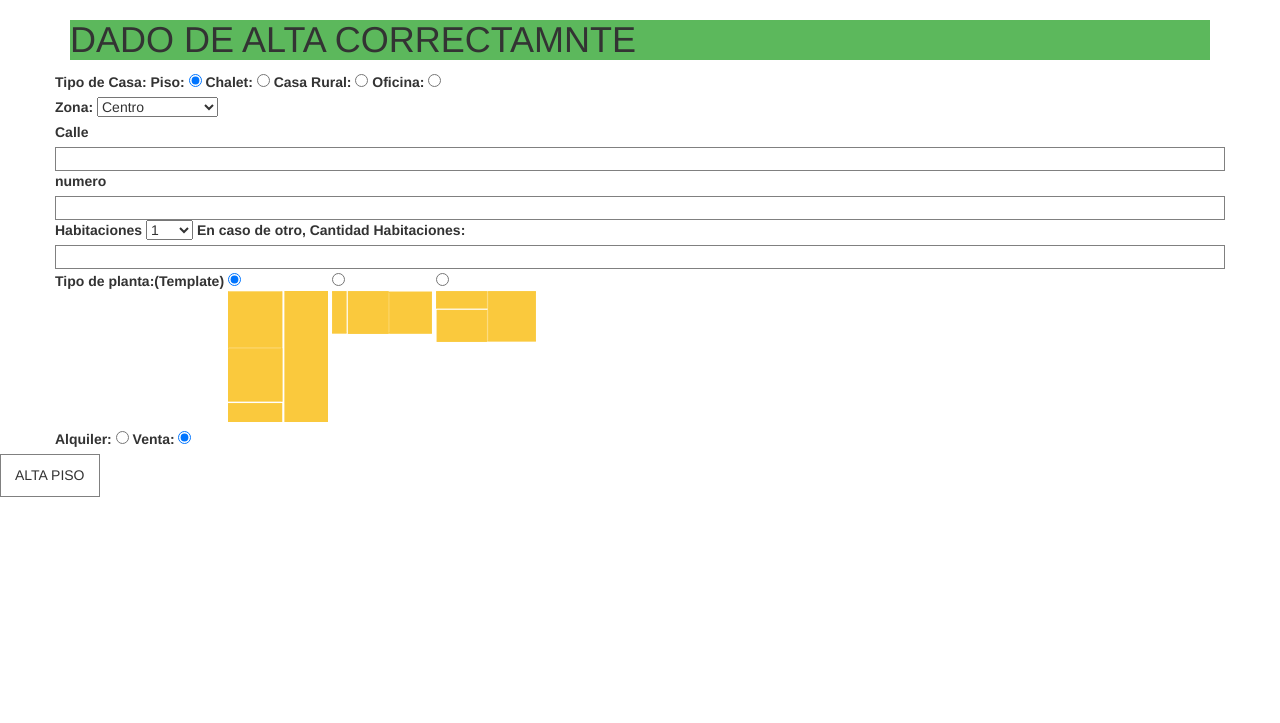
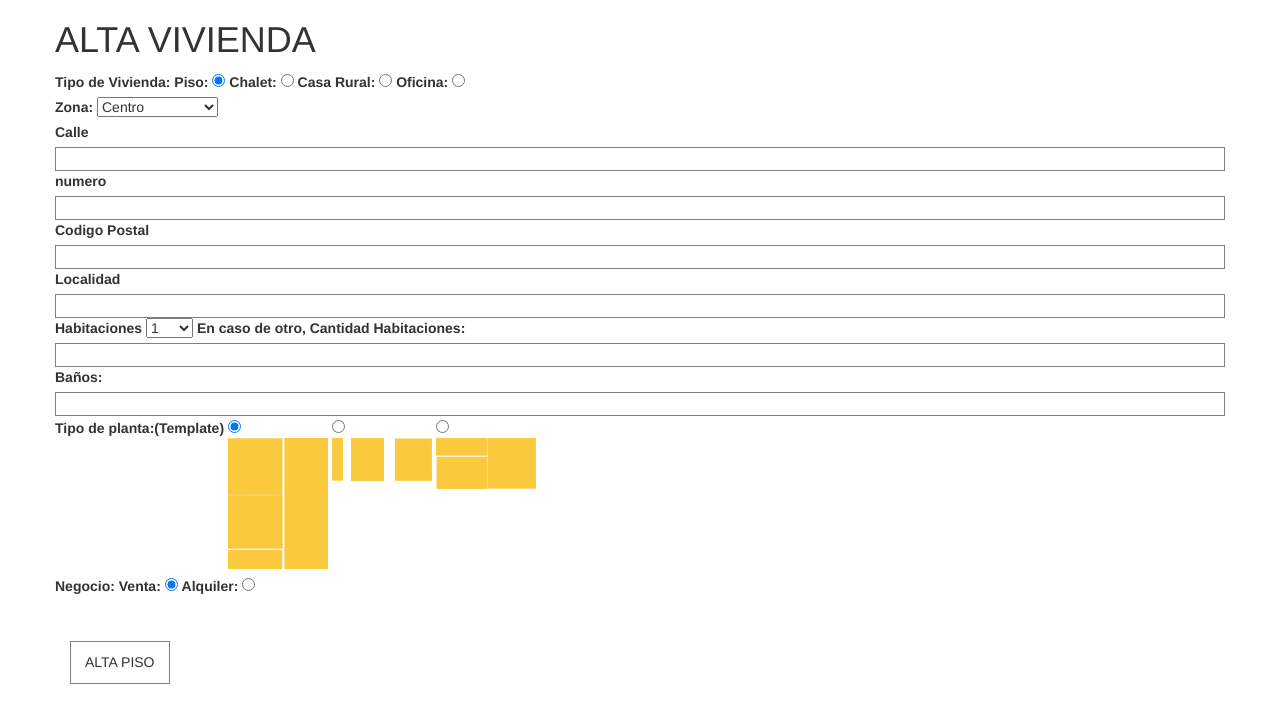
Before and after one commit to sosan/inmobiliaria, a Flask app: page /profile/alta in a window 1280 px wide. Shown: the top 723 px of the page. Run offline with Flask 2, Linux system fonts and the light colour scheme; some libraries are stand-ins or nearby versions.

Commit message:
estructura alta piso

```diff
--- a/main.py
+++ b/main.py
@@ -58,10 +58,10 @@ def recibir_alta_piso():
             request.form["numero"]
         )
         if ok == True:
-            session["mensajeerror"] = False
+            session["mensajeerror"] = 1
         else:
             # ya existe mensaje de error
-            session["mensajeerror"] = True
+            session["mensajeerror"] = 0
         pass
 
     return redirect(url_for("alta_piso"))
--- a/templates/alta_piso.html
+++ b/templates/alta_piso.html
@@ -3,19 +3,26 @@
 {% block content %}
 <div class="container">
 
-{% if session["mensajeerror"] == True%}
+{% if session["mensajeerror"] == 0%}
 <h1 class=" label-danger">YA EXISTE EL INMUEBLE</h1>
 <!-- mostrar los datos ya introducidos -->
 
-{% else %}
+{% elif session["mensajeerror"] == 1 %}
+
+{% elif session["mensajeerror"] == 2 %}
 <h1 class="  label-success">DADO DE ALTA CORRECTAMNTE</h1>
+
 {% endif %}
 
     <form action="{{url_for("recibir_alta_piso") }}" method="POST">
+        <div class="row">
+            <h1>ALTA VIVIENDA</h1>
+        </div>
 
         <div class="row">
 
-<label>Tipo de Casa:</label>
+
+<label>Tipo de Vivienda:</label>
 
     <label for="casa1">Piso: </label>
 
@@ -68,6 +75,19 @@
     <input type="text" name="numero" value="">
 </div>
 
+<div class="row">
+
+    <label>Codigo Postal</label>
+    <input type="text" name="cp" value="">
+</div>
+
+<div class="row">
+
+    <label>Localidad</label>
+    <input type="text" name="localidad" value="">
+</div>
+
+
 
     <div class="row">
         <label>Habitaciones</label>
@@ -89,6 +109,11 @@
         <label for="otro_habitacion">En caso de otro, Cantidad Habitaciones:</label>
         <input type="text" name="habitaciones_otro" value="">
 
+    </div>
+
+    <div class="row">
+        <label for="banos">Baños:</label>
+        <input type="text"  id="banos" name="numerobanos" value="">
     </div>
 
     <div class="row">
@@ -126,24 +151,29 @@
     </div>
 
     <div class="row">
-        <label for="alquiler1">Alquiler:</label>
-        <input type="radio" id="alquiler1" name="alquiler" value="1" checked>
 
-        <label for="alquiler2"> Venta:</label>
-        <input type="radio" id="alquiler2" name="alquiler" value="2" checked>
+<label>Negocio: </label>
+
+  <label for="alquiler1"> Venta:</label>
+  <input type="radio" id="alquiler1" name="alquiler" value="1" checked>
+
+
+        <label for="alquiler2">Alquiler:</label>
+        <input type="radio" id="alquiler2" name="alquiler" value="2">
+
 
     </div>
 
 
 
             <!-- imagen para subir-->
-
-
+<br><br>
+<button type="submit">ALTA PISO</button>
 
         </div>
 
 
-    <button type="submit">ALTA PISO</button>
+
 
     </form>
 
```
Also changed, not shown: static/images/template2.png.
